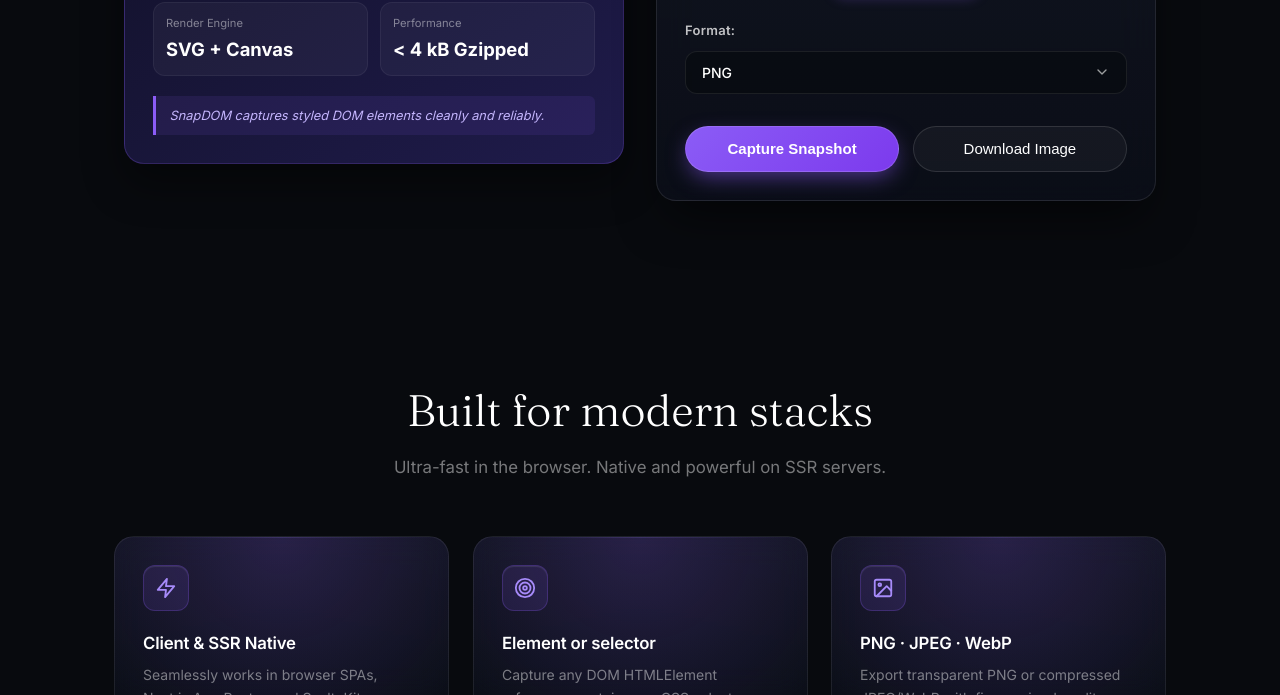
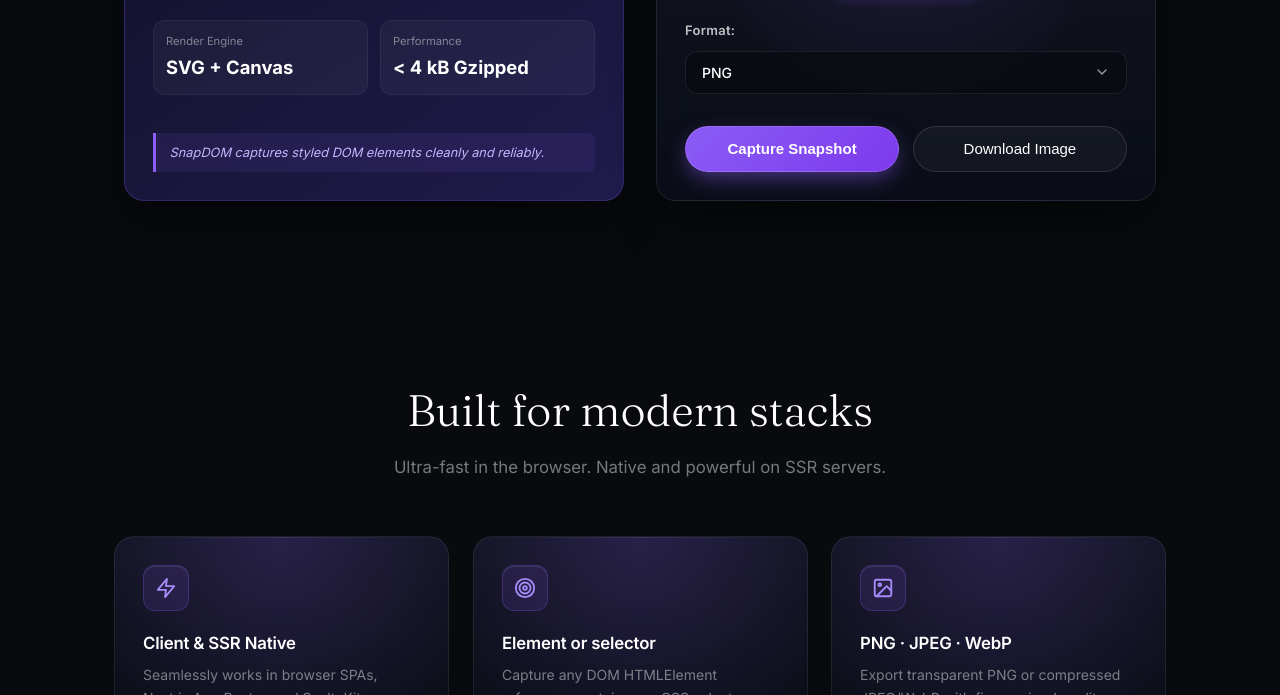
Before and after one commit to smartfb00576-png/sharedom, a website built with Vite: page preview/index.html in a window 1280 px wide. Shown: the part 1238-1933 px from the top of the page. Built offline with nearby package versions, Linux system fonts and the light colour scheme.

Commit message:
style(playground): equalize card heights and add dynamic mouse-tracking border glow

```diff
--- a/preview/src/components/playground.ts
+++ b/preview/src/components/playground.ts
@@ -121,6 +121,16 @@ export function renderPlayground(container: HTMLElement): void {
 
   function bindEvents(): void {
     const t = getT();
+    const controlsContainer = container.querySelector<HTMLElement>('.controls-container');
+    if (controlsContainer) {
+      controlsContainer.addEventListener('mousemove', (e) => {
+        const rect = controlsContainer.getBoundingClientRect();
+        const x = e.clientX - rect.left;
+        const y = e.clientY - rect.top;
+        controlsContainer.style.setProperty('--ctrl-mouse-x', `${x}px`);
+        controlsContainer.style.setProperty('--ctrl-mouse-y', `${y}px`);
+      });
+    }
 
     document.querySelectorAll('#scaleGroup .btn-opt').forEach((btn) => {
       btn.addEventListener('click', () => {
--- a/preview/style.css
+++ b/preview/style.css
@@ -498,9 +498,17 @@ h1 em {
   grid-template-columns: 1fr 1fr;
   gap: 2rem;
   margin-top: 2rem;
+  align-items: stretch;
+}
+
+.sample-container {
+  display: flex;
+  flex-direction: column;
+  height: 100%;
 }
 
 .sample-metric-card {
+  position: relative;
   background: linear-gradient(145deg, #13122c, #1f1b4b);
   border: 1px solid rgba(139, 92, 246, 0.25);
   border-radius: 1.25rem;
@@ -509,7 +517,9 @@ h1 em {
   color: #ffffff;
   display: flex;
   flex-direction: column;
+  justify-content: space-between;
   gap: 1.25rem;
+  height: 100%;
 }
 
 .card-top {
@@ -604,26 +614,45 @@ h1 em {
 
 .controls-container {
   position: relative;
-  background: linear-gradient(180deg, rgba(20, 24, 38, 0.7) 0%, rgba(11, 14, 24, 0.9) 100%);
-  border: 1px solid rgba(255, 255, 255, 0.09);
+  background: radial-gradient(circle 280px at var(--ctrl-mouse-x, 50%) var(--ctrl-mouse-y, 0%), rgba(139, 92, 246, 0.15), transparent 75%),
+              linear-gradient(180deg, rgba(20, 24, 38, 0.75) 0%, rgba(11, 14, 24, 0.92) 100%);
+  border: 1px solid rgba(255, 255, 255, 0.08);
   border-radius: 1.25rem;
   padding: 1.75rem;
   display: flex;
   flex-direction: column;
+  justify-content: space-between;
   gap: 1.5rem;
+  height: 100%;
   backdrop-filter: blur(20px);
   -webkit-backdrop-filter: blur(20px);
-  box-shadow: 0 24px 48px -12px rgba(0, 0, 0, 0.6), inset 0 1px 0 rgba(255, 255, 255, 0.1);
+  box-shadow: 0 24px 48px -12px rgba(0, 0, 0, 0.6);
+  overflow: hidden;
+  transition: border-color 0.3s ease, box-shadow 0.3s ease;
 }
 
 .controls-container::before {
   content: '';
   position: absolute;
-  top: 0;
-  left: 10%;
-  right: 10%;
-  height: 1px;
-  background: linear-gradient(90deg, transparent, rgba(167, 139, 250, 0.5), transparent);
+  inset: 0;
+  border-radius: inherit;
+  padding: 1.5px;
+  background: radial-gradient(circle 220px at var(--ctrl-mouse-x, 50%) var(--ctrl-mouse-y, 0%), rgba(167, 139, 250, 0.9), rgba(139, 92, 246, 0.4) 40%, transparent 80%);
+  -webkit-mask: linear-gradient(#fff 0 0) content-box, linear-gradient(#fff 0 0);
+  -webkit-mask-composite: xor;
+  mask-composite: exclude;
+  pointer-events: none;
+  opacity: 0;
+  transition: opacity 0.3s ease;
+}
+
+.controls-container:hover::before {
+  opacity: 1;
+}
+
+.controls-container:hover {
+  border-color: transparent;
+  box-shadow: 0 24px 50px -12px rgba(0, 0, 0, 0.7), 0 0 35px -5px rgba(139, 92, 246, 0.25);
 }
 
 .form-group {
```
